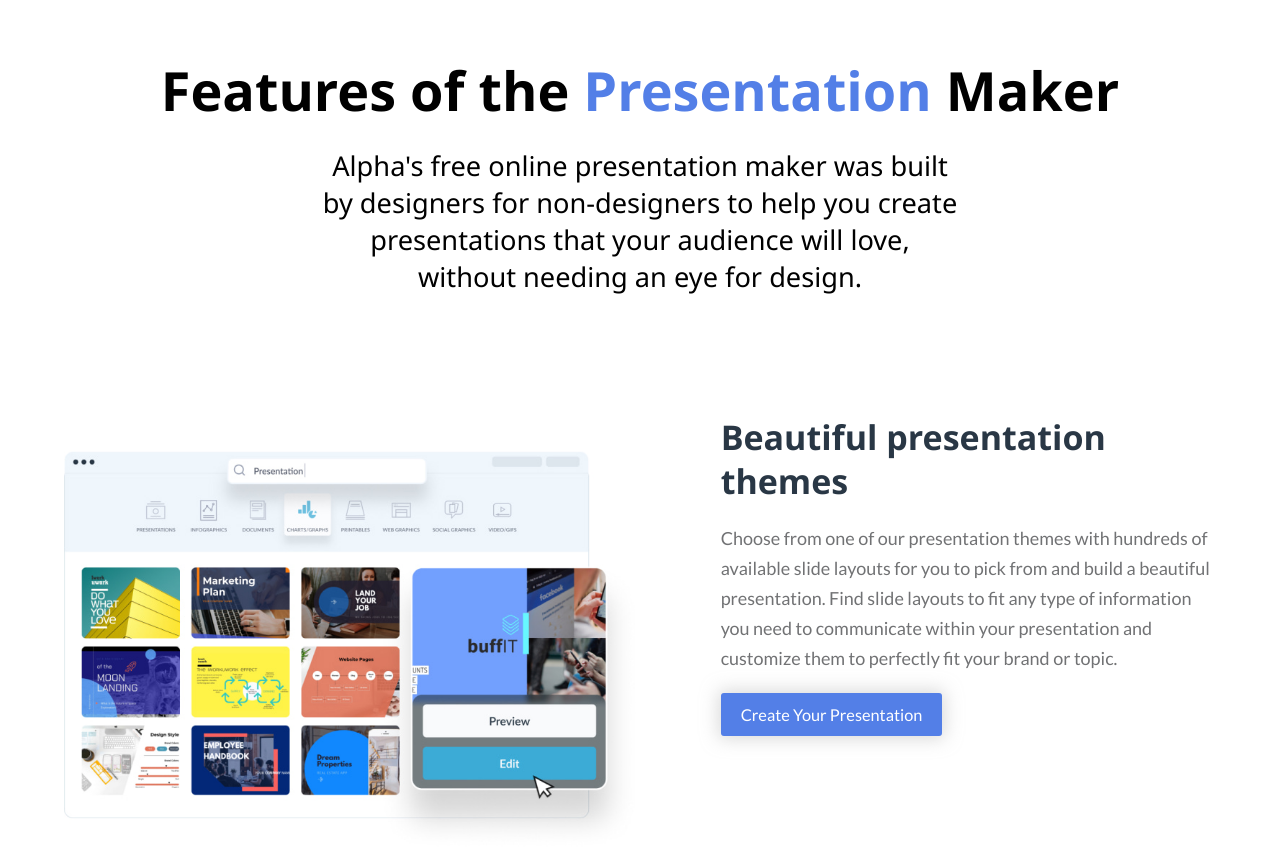
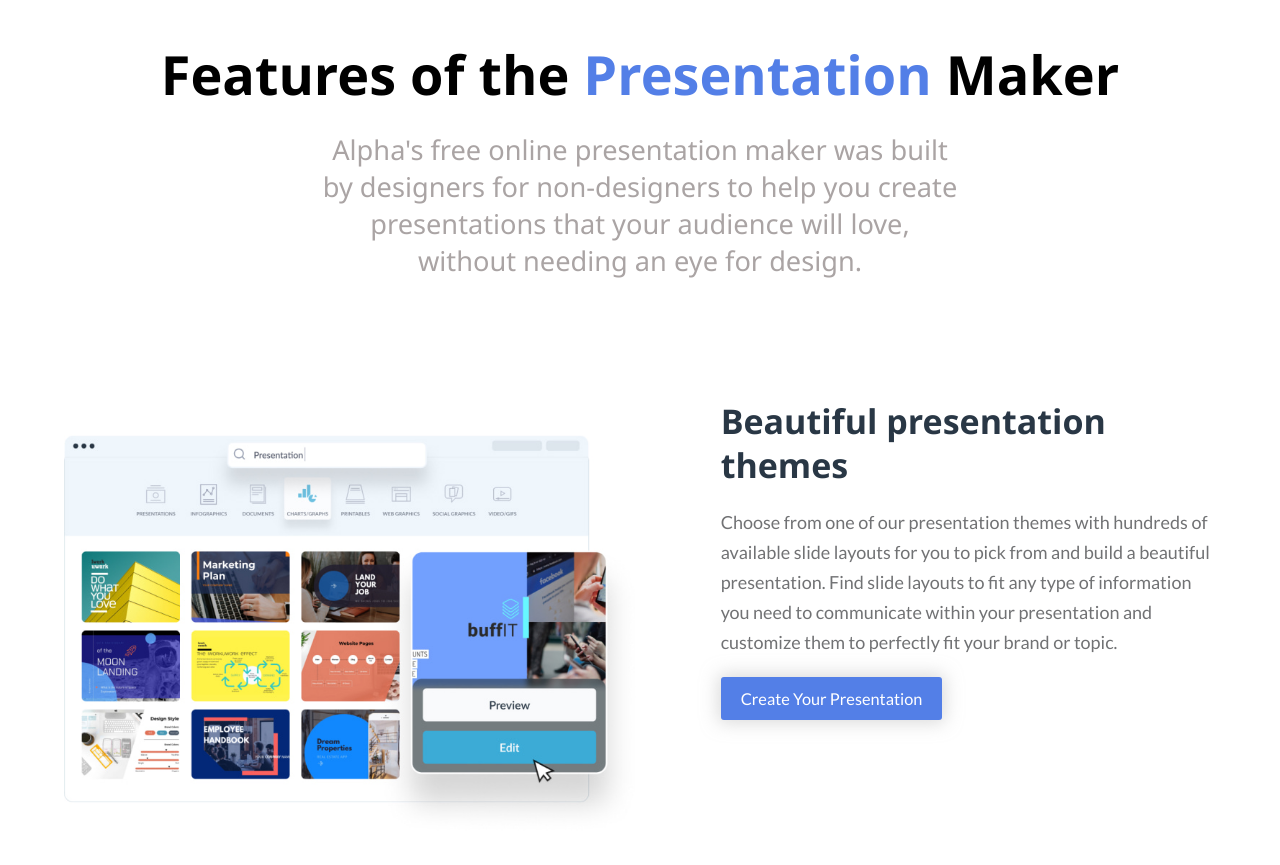
Before and after one commit to ealpha072/next_js_app, a Next.js app: page /routes/Home in a window 1280 px wide. Shown: the part 1160-2025 px from the top of the page. Built offline with nearby package versions, Linux system fonts and the light colour scheme.

Commit message:
Attempt to fix failled deploy

```diff
--- a/src/pages/routes/Home.tsx
+++ b/src/pages/routes/Home.tsx
@@ -22,7 +22,8 @@ export default function Home() {
 					<p>Create Beautiful Powerpoints for Modern Presentations</p>
 					<h6>
 						Re-imagining presentations, creating impactful presentations,
-						create powerful Powerpoint presentations with ease. Let you presentations stand out from the rest. Try us today
+						create powerful Powerpoint presentations with ease.
+						Let you presentations stand out from the rest. Try us today
 					</h6>
 				</div>
 
--- a/src/pages/routes/myhome.module.css
+++ b/src/pages/routes/myhome.module.css
@@ -18,6 +18,7 @@
 }
 
 .intro h6{
+    font-family: lato, sans-serif;
     padding-top: 2.5rem;
     font-size: 1.875rem;
     font-weight: 200;
@@ -101,6 +102,7 @@
     width: 50%;
     margin: var(--smallMt) auto;
     font-size: 2rem;
+    color: rgb(170, 164, 164);
 }
 
 .rightAlign{
--- a/src/styles/globals.css
+++ b/src/styles/globals.css
@@ -1,5 +1,4 @@
 @import url('https://fonts.googleapis.com/css2?family=Lato&display=swap');
-/* @import url('https://fonts.googleapis.com/css2?family=Montserrat:wght@700&display=swap'); */
 @import url('https://fonts.googleapis.com/css2?family=Montserrat&display=swap');
 
 :root{
@@ -29,5 +28,5 @@ body{
   overflow-x: hidden;
   font-size: 0.85rem;
   background-color: var(--background);
-  font-family: 'Segoe UI', Roboto, Oxygen, Ubuntu, Cantarell, 'Open Sans', 'Helvetica Neue', sans-serif
+  font-family: 'Segoe UI', Roboto, 'Open Sans', 'Helvetica Neue', sans-serif;
 }
```
Also changed, not shown: .eslintrc.json.
